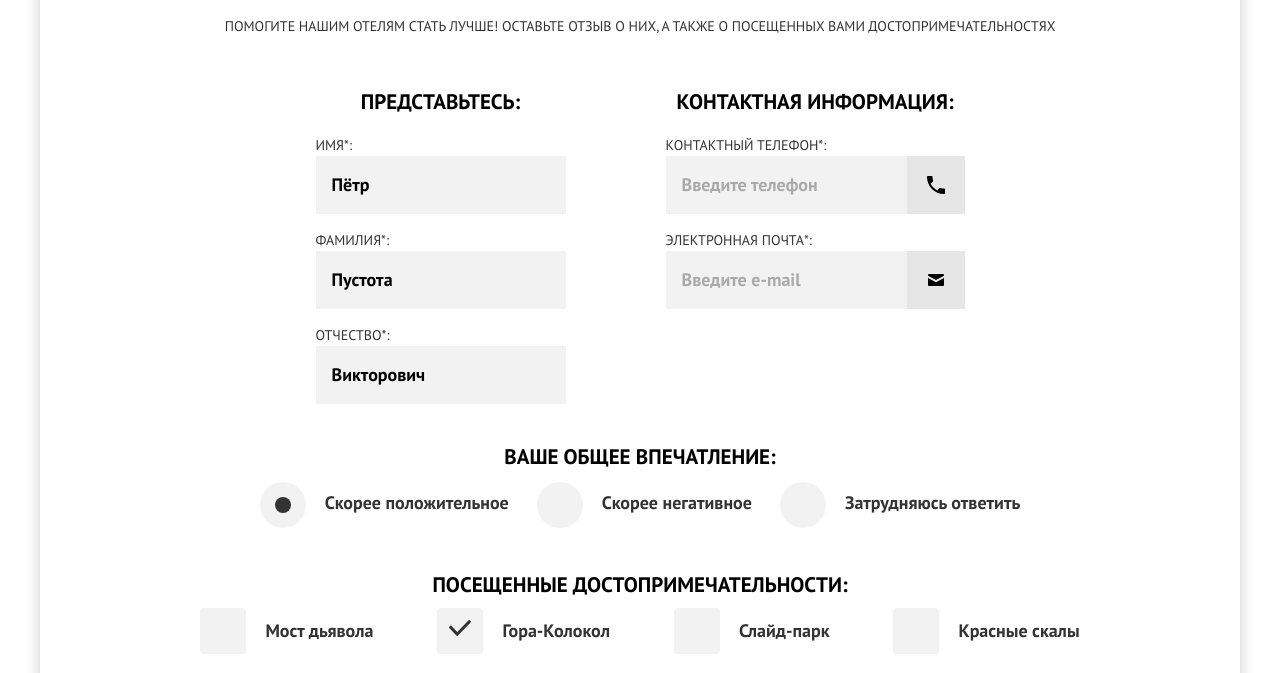
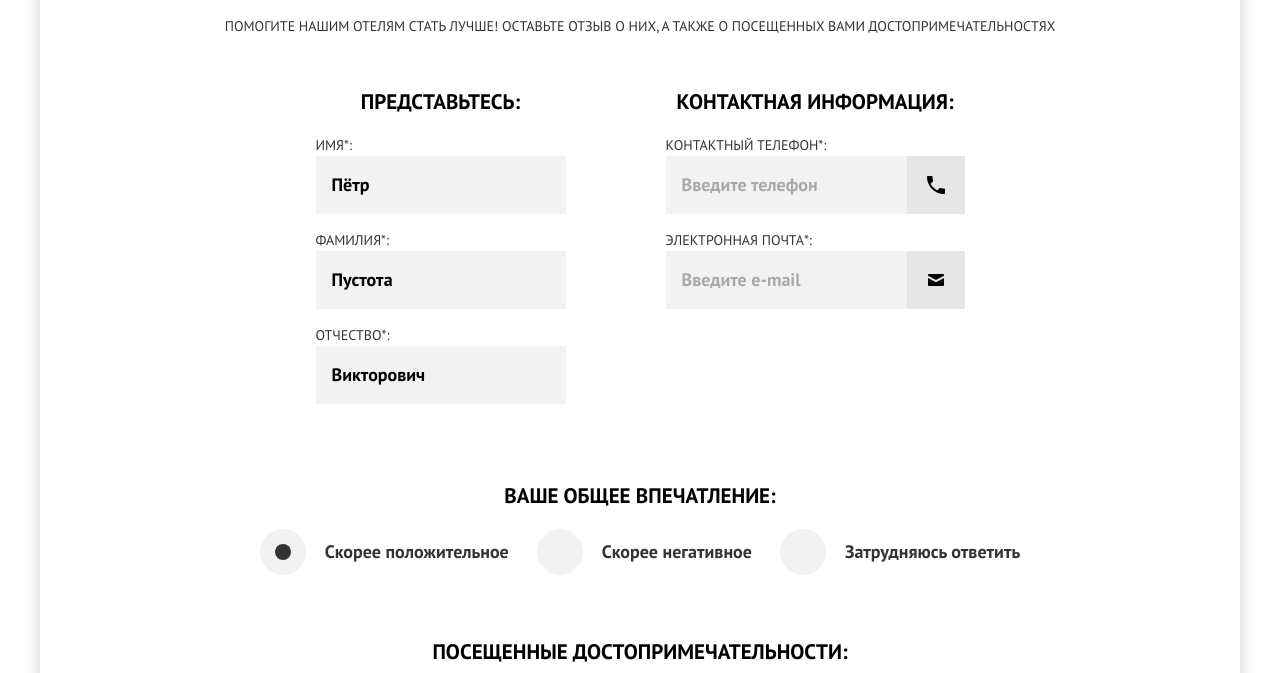
Before and after one commit to natalika-voz/1103325-sedona-28, a website: page source/form.html in a window 1280 px wide. Shown: the part 467-1140 px from the top of the page. Drawn offline with nearby package versions, Linux system fonts and the light colour scheme; files that its build step writes are made by us from their sources.

Commit message:
Add styles form

```diff
--- a/source/form.html
+++ b/source/form.html
@@ -62,7 +62,7 @@
                 </div>
               </div>
 
-              <div class="fieldset">
+              <div class="fieldset feedback__fieldset-contact">
                 <h2 class="fieldset__legend">Контактная информация:</h2>
                 <div class="field">
                   <label class="field__label" for="tel">Контактный телефон*:</label>
@@ -78,7 +78,7 @@
             </div>
 
 
-            <div class="fieldset">
+            <div class="fieldset feedback__fieldset-impression">
               <h2 class="fieldset__legend">Ваше общее впечатление:</h2>
               <div class="feedback__items">
                 <div class="field">
--- a/source/sass/components/feedback.scss
+++ b/source/sass/components/feedback.scss
@@ -35,10 +35,21 @@
 }
 
 .feedback__fieldset-user {
+  padding-block-end: 39px;
+
   @media (min-width: $tablet-width) {
     margin-inline-end: 100px;
   }
 }
+
+.feedback__fieldset-contact {
+  padding-block-end: 34px;
+}
+
+.feedback__fieldset-impression {
+  padding-block-end: 24px;
+}
+
 
 .feedback__items {
   @media (min-width: $tablet-width) {
--- a/source/sass/components/field.scss
+++ b/source/sass/components/field.scss
@@ -13,21 +13,25 @@
   &--bold {
     position: relative;
     padding-inline-start: 65px;
-    margin-block-end: 16px;
     text-transform: none;
     font-size: 18px;
     line-height: 26px;
     font-weight: 700;
   }
 
-  &--radio::before {
+  &--radio {
+    display: flex;
+    align-items: center;
+    min-height: 46px;
+
+    &::before {
       content: "";
       position: absolute;
       width: 46px;
       height: 46px;
       background-color: var(--gray-200);
       border-radius: 50%;
-    top: -8px;
+      top: 0;
       left: 0;
     }
 
@@ -41,8 +45,18 @@
     //   top: 7px;
     //   left: 15px;
     // }
+  }
 
-  &--checkbox::before {
+
+
+
+
+  &--checkbox {
+    display: flex;
+    align-items: center;
+    min-height: 46px;
+
+    &::before {
       content: "";
       position: absolute;
       width: 46px;
@@ -51,8 +65,9 @@
       background-position: top 12px left 12px;
       background-color: var(--gray-200);
       border-radius: 4px;
-    top: -10px;
+      top: 0;
       left: 0;
+    }
   }
 }
 
@@ -87,7 +102,7 @@
   height: 16px;
   background-color: var(--black-100);
   border-radius: 50%;
-  top: 7px;
+  top: 15px;
   left: 15px;
 }
 
--- a/source/sass/components/fieldset.scss
+++ b/source/sass/components/fieldset.scss
@@ -2,21 +2,31 @@
   position: relative;
   padding-block-start: 24px;
 
-  // &::before {
-  //   position: absolute;
-  //   top: -60px;
-  //   left: -20px;
-  //   content: "";
-  //   height: 1px;
-  //   width: 100vw;
-  //   background-color: var(--gray);
-  // }
+  &::before {
+    position: absolute;
+    top: 0;
+    left: -20px;
+    content: "";
+    height: 1px;
+    width: 100vw;
+    background-color: var(--gray);
+  }
+
+  @media (min-width: $tablet-width) {
+    &::before {
+      content: none;
+    }
+  }
 
   &--visited-sights {
-    &::before {
-      top: -80px;
-    }
+    padding-block-end: 24px;
   }
+
+  // &--visited-sights {
+  //   &::before {
+  //     top: -80px;
+  //   }
+  // }
 }
 
 .fieldset__legend {
```
Lines whose indentation alone changed are shown as unchanged.
